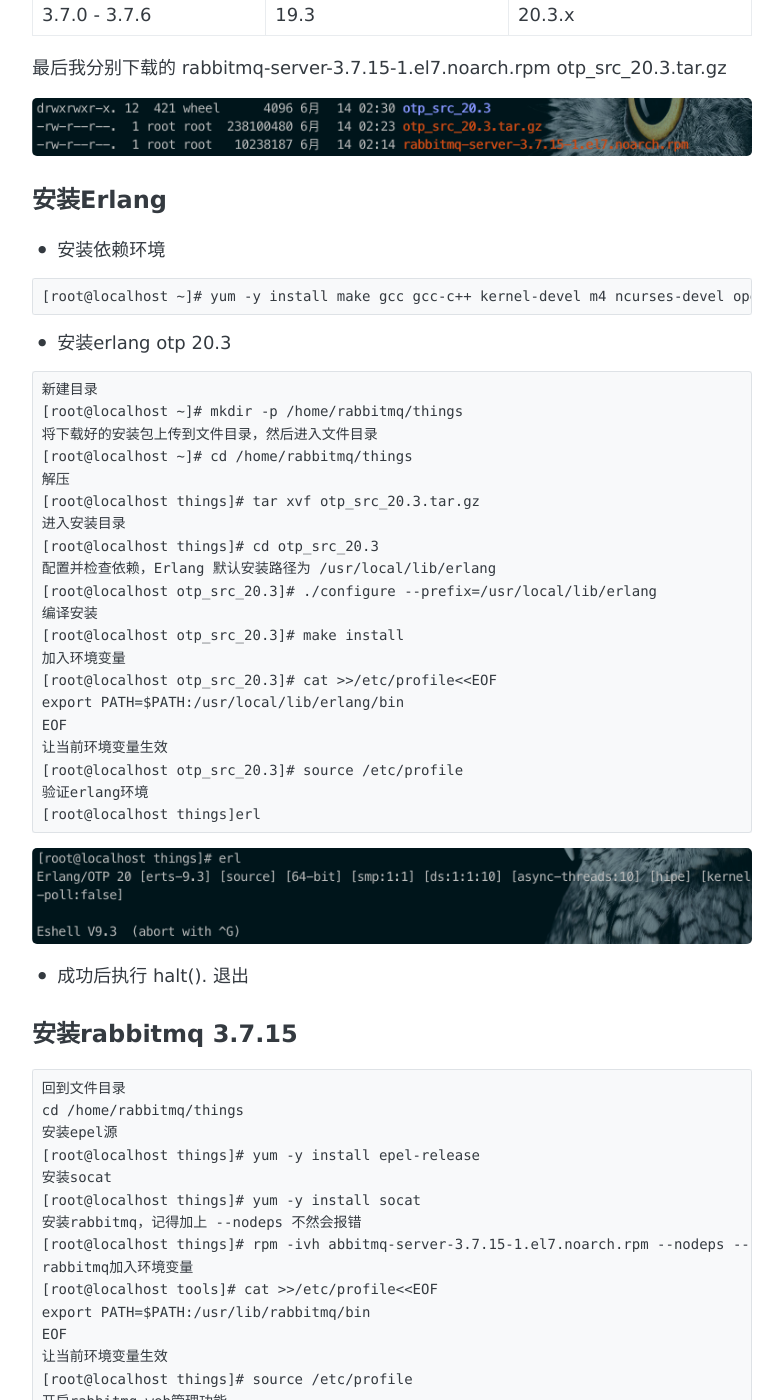
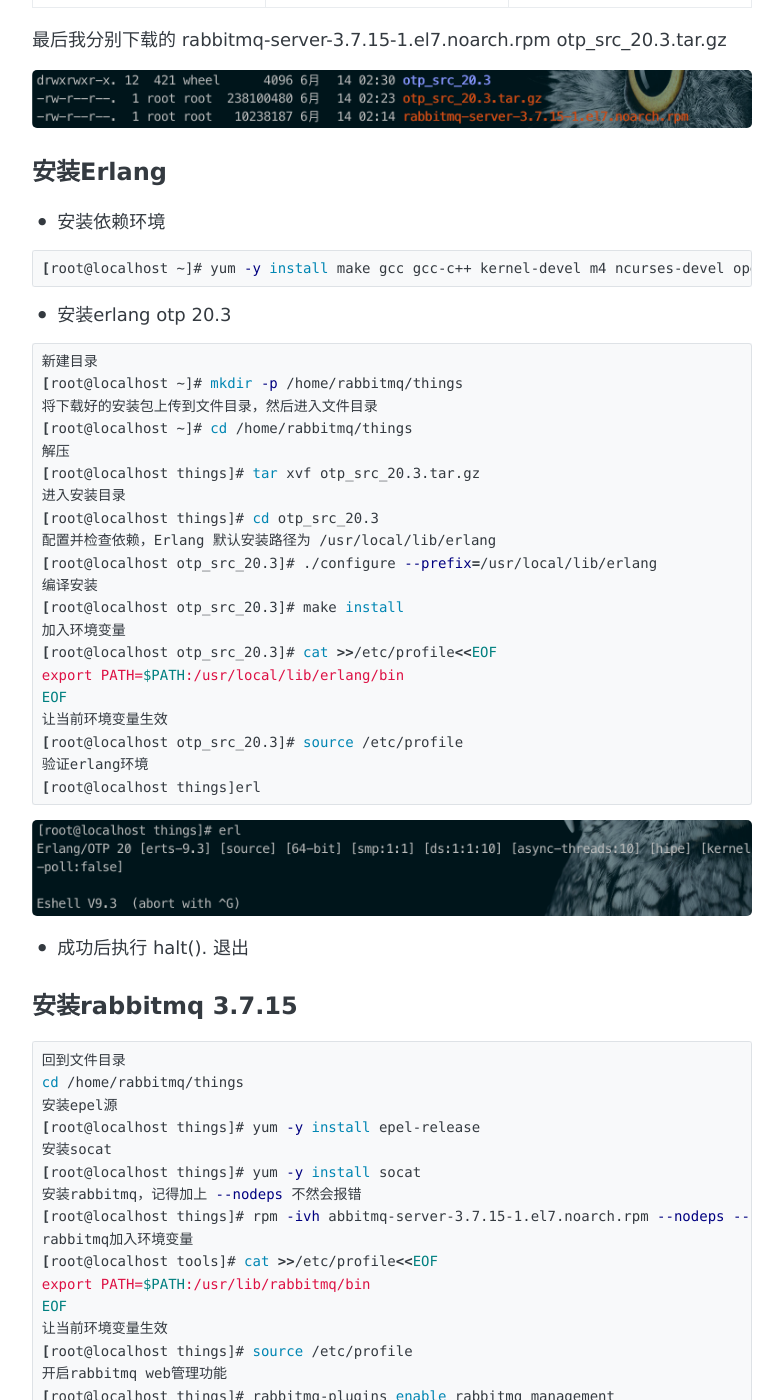
Before and after one commit to pzypxh/pzypxh.github.io, a Jekyll site: the page built from _posts/2019-06-17-消息队列课题.md, in a window 1280 px wide and 1400 px high, scrolled down 817 px. Shown: the whole window, without its empty margins (248-1031 px from the left). Built offline with Jekyll 4.4.1, drawn with Linux system fonts in a browser that asks for light colours; some of the changed text lies outside the part shown.

Commit message:
build at 2019年 7月 5日 星期五 07时38分11秒 CST

````diff
--- a/_posts/2019-06-17-消息队列课题.md
+++ b/_posts/2019-06-17-消息队列课题.md
@@ -8,7 +8,7 @@ comments: true
 # 安装叙述
 
 - 最近部门小组在学习消息队列的搭建的课题，在网上看了一些介绍，最后决定使用比较流行的RabbitMQ。
-- 相关介绍可参考：https://cloud.tencent.com/developer/article/1006035
+- 相关介绍可参考：[https://cloud.tencent.com/developer/article/1006035](https://cloud.tencent.com/developer/article/1006035)
 - 搭建RabbitMQ需要erlang环境，课题要求不允许用dock和yum安装，所以需要到官网分别下载RabbitMQ的rpm包和erlang压缩包到本地安装。
 
 
@@ -21,7 +21,7 @@ comments: true
 
 ## 安装要求
 
-- RabiitMQ和erlang版本有对应要求，到rabbitmq官网https://www.rabbitmq.com/which-erlang.html 查看对应结果如下：
+- RabiitMQ和erlang版本有对应要求，到rabbitmq[官网](https://www.rabbitmq.com/which-erlang.html ) 查看对应结果如下：
 
 | RabbitMQ版本   | Erlang最低要求 | Erlang最高要求 |
 | -------------- | -------------- | -------------- |
@@ -40,13 +40,13 @@ otp_src_20.3.tar.gz
 
 - 安装依赖环境
 
-```
+```bash
 [root@localhost ~]# yum -y install make gcc gcc-c++ kernel-devel m4 ncurses-devel openssl-devel rsync perl-net-snmp wx fop net-snmp unixODBC unixODBC-devel vim make lrzsz bc sysstat lsof wget xz ncurses-devel
 ```
 
 - 安装erlang otp 20.3
 
-```
+```bash
 新建目录
 [root@localhost ~]# mkdir -p /home/rabbitmq/things
 将下载好的安装包上传到文件目录，然后进入文件目录
@@ -77,7 +77,7 @@ EOF
 
 ## 安装rabbitmq 3.7.15
 
-```
+```bash
 回到文件目录
 cd /home/rabbitmq/things
 安装epel源
@@ -142,7 +142,7 @@ EOF
 
 - 新增rabbitmq账号
 
-```
+```bash
 添加新的vhost名称
 [root@localhost things]# rabbitmqctl add_vhost new_vhost
 新增账号为pzy 密码为 123456
@@ -202,7 +202,7 @@ rabbitmq-naode3
 
 192.168.160.130：rabbitmq-naode3
 
-```
+```bash
 进入编辑模式，然后不同服务器设置不同的hostname，设置好后使用重启命令reboot重启服务器才生效
 [root@rabbitmq-node1 ~]# vi /etc/hostname
 查看设置好的hostname
@@ -212,7 +212,7 @@ rabbitmq-node1
 
 - 设置hosts文件，让3台服务器互相之间能互通，3台服务器配的hosts配置相同
 
-```
+```bash
 进入hosts文件
 [root@rabbitmq-node1 ~]# vi /etc/hosts
 查询hosts文件配置
@@ -232,7 +232,7 @@ PING rabbitmq-node1 (192.168.160.128) 56(84) bytes of data.
 
 - 在此为了方便实验，可以关闭防火墙
 
-```
+```bash
 关闭防火墙服务
 禁用防火墙
 [root@rabbitmq-node1 ~]# systemctl stop firewalld.service
@@ -249,7 +249,7 @@ PING rabbitmq-node1 (192.168.160.128) 56(84) bytes of data.
 - 把rabbitmq-node1服务器的.erlang.cookie复制到另外2台
 - .erlang.cookie文件路径默认在 /var/lib/rabbitmq/.erlang.cookie，如果用root编译安装则在/root/.erlang.cookie
 
-```
+```bash
 查看root@rabbitmq-node1（192.168.160.128）的内容
 [root@rabbitmq-node1 ~]# cat /root/.erlang.cookie
 BFBLAAGYNTKFOHJOIAAT[root@rabbitmq-node1 ~]#
@@ -269,7 +269,7 @@ BFBLAAGYNTKFOHJOIAAT[root@rabbitmq-node3 ~]#
 
 - 进入rabbitmq-node1
 
-```
+```bash
 新增一个rabbitmq.conf配置文件后续可以根据需要来配置此文件
 [root@rabbitmq-node1 ~]# vi /etc/rabbitmq/rabbitmq.conf
 
@@ -290,7 +290,7 @@ RABBITMQ_NODE_IP_ADDRESS=
 
 
 
-```
+```bash
 新增一个rabbitmq.conf配置文件后续可以根据需要来配置此文件
 [root@rabbitmq-node2 ~]# vi /etc/rabbitmq/rabbitmq.conf
 
@@ -316,7 +316,7 @@ rabbitmqctl join_cluster --ram rabbit@rabbitmq-node1
 
 ## 新增rabbitmq web登录账户并验证
 
-```
+```bash
 新增账号密码
 [root@rabbitmq-node1 ~]# rabbitmqctl add_user admin admin
 设置角色
````
Also changed, not shown: 1 other file.
